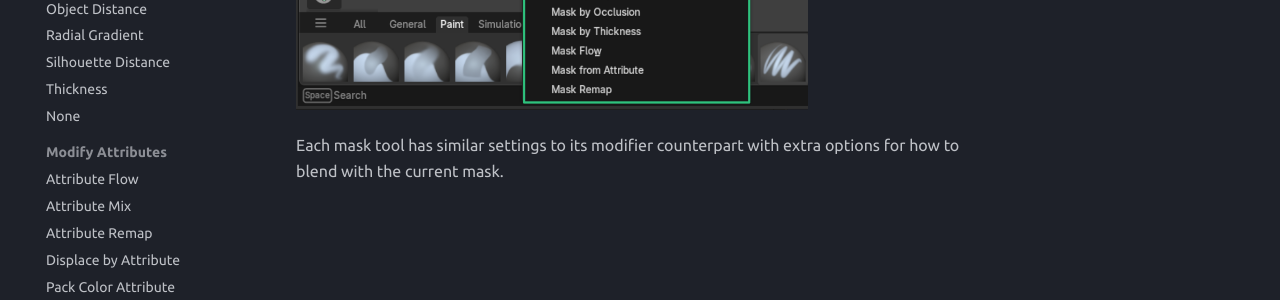
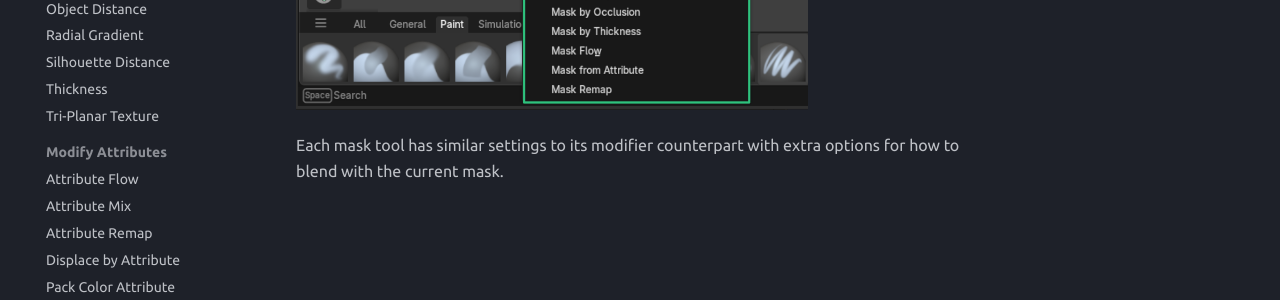
Before and after one commit to SpaghetMeNot/vertlab, an MkDocs documentation site: the page built from docs/getting_started/working_with_sculpting_masks.md, in a window 1280 px wide. Shown: the part 551-851 px from the top of the page. Built offline with MkDocs 1.6.1 and Material for MkDocs 9.7.7, drawn with Linux system fonts in a browser that asks for light colours; some web fonts are replaced; the version menu is left out.

Commit message:
fixed tri-planar page link

```diff
--- a/mkdocs.yml
+++ b/mkdocs.yml
@@ -119,7 +119,7 @@ nav:
   - create_attributes/radial_gradient.md
   - create_attributes/silhouette_distance.md
   - create_attributes/thickness.md
-  - create_attributes/tri-planar_tecture.md
+  - create_attributes/tri-planar_texture.md
 
 - Modify Attributes:
   - modify_attributes/attribute_flow.md
```
